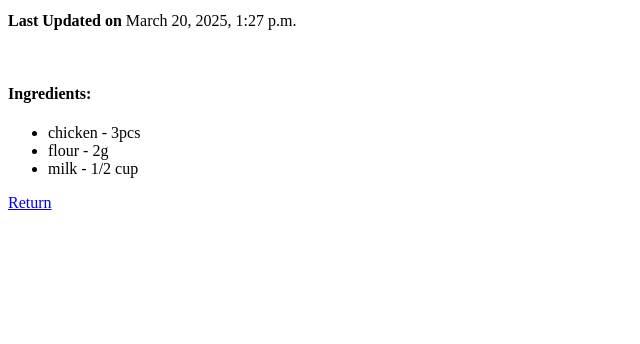
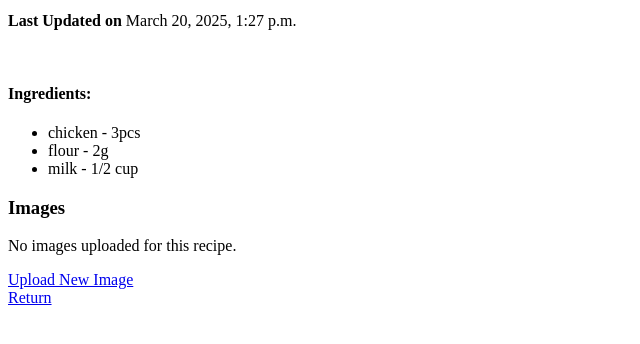
Before and after one commit to keithayeras/recipebook-ayeras-keith, a Django app: page /recipe/1/ in a window 1280 px wide. Shown: the part 219-563 px from the top of the page, without its empty margins (0-640 px from the left). Run offline with Django 5.2, Linux system fonts and the light colour scheme; a user stored in the database is signed in; data comes from the database, SQL or seed files in the repository; data that the repository does not hold is empty.

Commit message:
updated recipe_info template to display images

```diff
--- a/recipebook/ledger/templates/recipe_info.html
+++ b/recipebook/ledger/templates/recipe_info.html
@@ -12,6 +12,17 @@
         {% endfor %}
     </ul>
 
+    <h3>Images</h3>
+    {% if recipe.images.all %}
+        {% for image in recipe.images.all %}
+            <img src="{{ image.image.url }}" alt="{{ image.description }}" style="max-width:300px; margin:10px;">
+        {% endfor %}
+    {% else %}
+        <p>No images uploaded for this recipe.</p>
+    {% endif %}
+
+    <a href="{% url 'recipe_add_image' recipe.id %}">Upload New Image</a>
+
 </body>
 </html>
 
```
